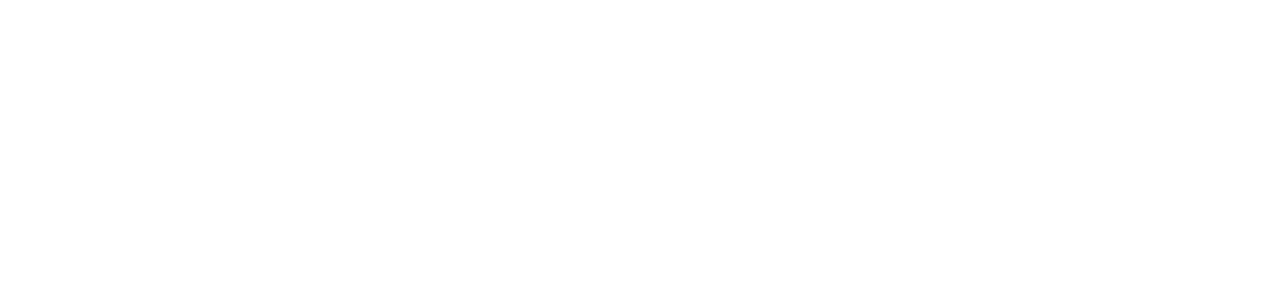
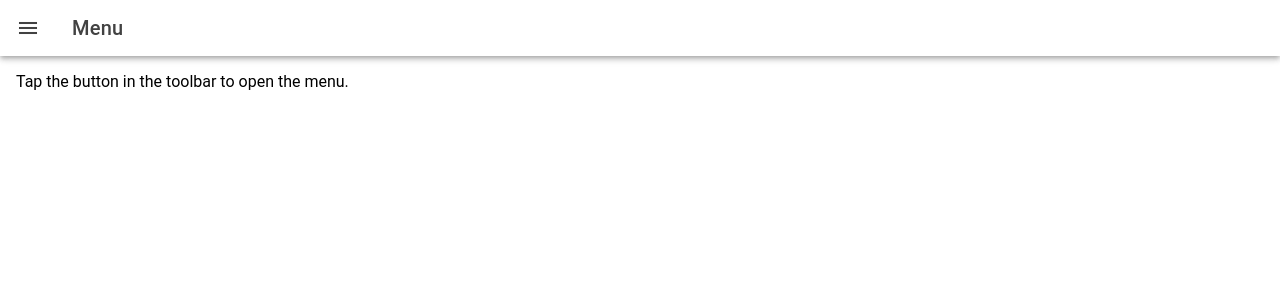
Before and after one commit to ArkDriveDev/it35-lab, a React (Vite) app: page /it35-lab/app in a window 1280 px wide. Shown: the top 300 px of the page. Built offline with nearby package versions, Linux system fonts and the light colour scheme.

Commit message:
Created menu.tsx and inherit its path to app.tsx and used in login.tsx event button

```diff
--- a/src/App.tsx
+++ b/src/App.tsx
@@ -32,7 +32,7 @@
 /* Theme variables */
 import './theme/variables.css';
 import Login from './pages/Login';
-
+import Menu from './pages/Menu';
 
 setupIonicReact();
 
@@ -41,6 +41,7 @@
     <IonReactRouter>
       <IonRouterOutlet>
         <Route exact path="/it35-lab" component={Login} />
+        <Route path="/it35-lab/app" component={Menu} />
       </IonRouterOutlet>
     </IonReactRouter>
   </IonApp>
--- a/src/pages/Login.tsx
+++ b/src/pages/Login.tsx
@@ -14,7 +14,7 @@
     const navigation = useIonRouter();
 
     const doLogin = () => {
-        navigation.push('','forward','replace');
+        navigation.push('/it35-lab/app','forward','replace');
     }
     return (
       <IonPage>
--- /dev/null
+++ b/src/pages/Menu.tsx
@@ -0,0 +1,47 @@
+import {
+    IonButton,
+    IonButtons,
+      IonContent,
+      IonHeader,
+      IonIcon,
+      IonItem,
+      IonMenu,
+      IonMenuButton,
+      IonMenuToggle,
+      IonPage,
+      IonRouterOutlet,
+      IonTitle,
+      IonToolbar
+  } from '@ionic/react'
+  import {homeOutline, logOutOutline, rocketOutline} from 'ionicons/icons';
+import { Redirect, Route } from 'react-router';
+
+  const Menu: React.FC = () => {
+
+
+    return (
+        <>
+      <IonMenu contentId="main-content">
+        <IonHeader>
+          <IonToolbar>
+            <IonTitle>Menu Content</IonTitle>
+          </IonToolbar>
+        </IonHeader>
+        <IonContent className="ion-padding">This is the menu content.</IonContent>
+      </IonMenu>
+      <IonPage id="main-content">
+        <IonHeader>
+          <IonToolbar>
+            <IonButtons slot="start">
+              <IonMenuButton></IonMenuButton>
+            </IonButtons>
+            <IonTitle>Menu</IonTitle>
+          </IonToolbar>
+        </IonHeader>
+        <IonContent className="ion-padding">Tap the button in the toolbar to open the menu.</IonContent>
+      </IonPage>
+    </>
+    );
+  };
+
+  export default Menu;
```
